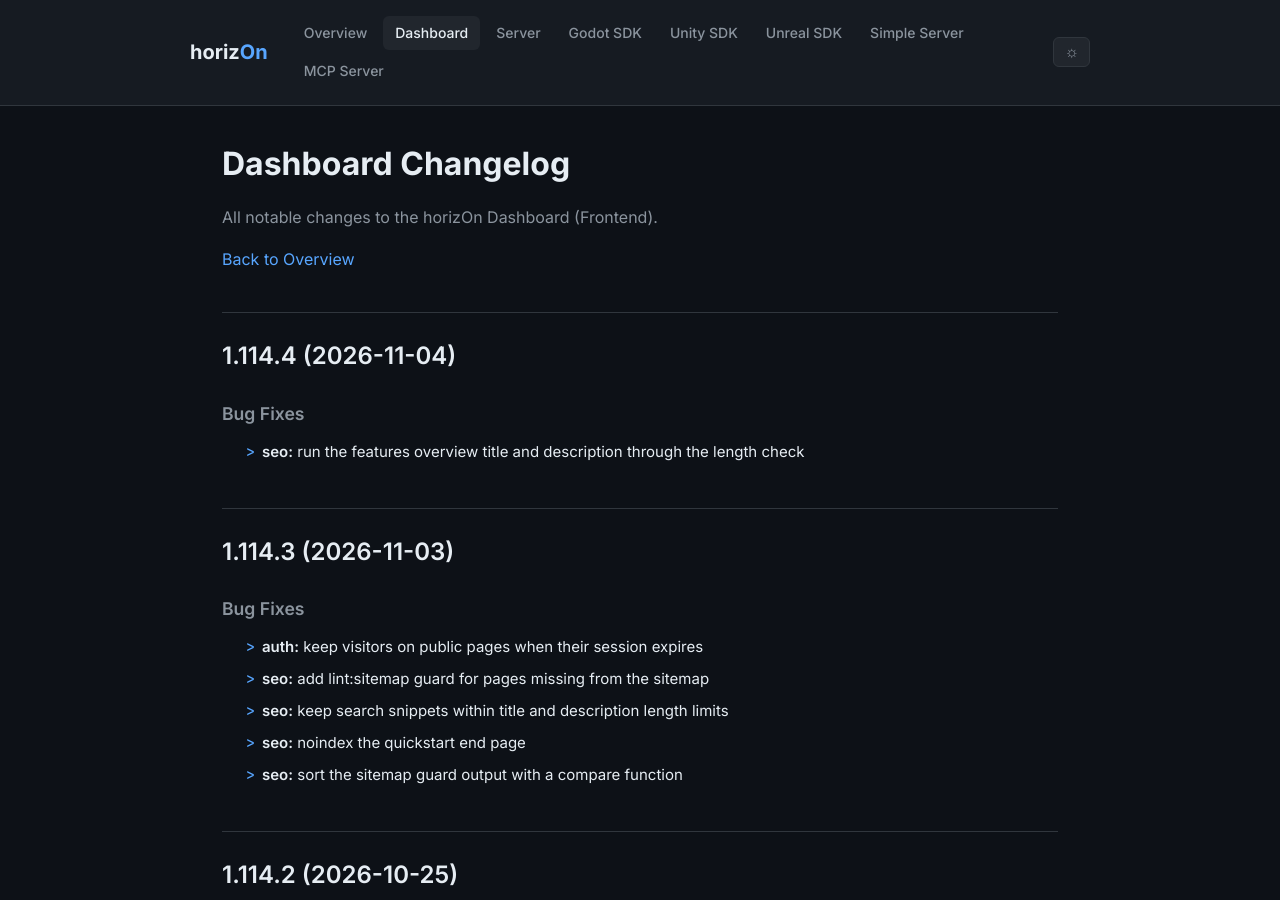
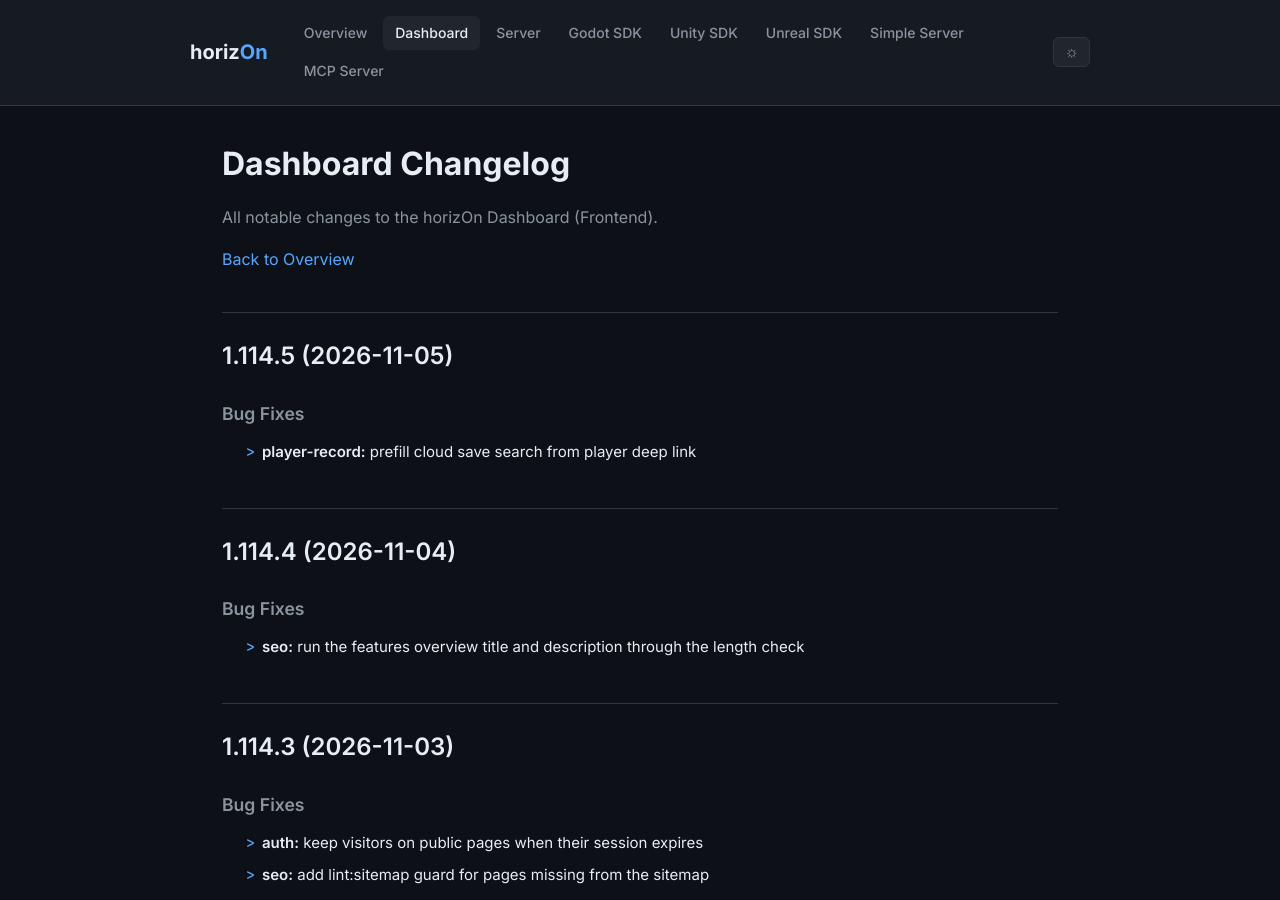
Before and after one commit to ProjectMakersDE/horizOn-Changelog, a Jekyll site: the page built from dashboard-changelog.md, in a window 1280 px wide and 900 px high. Built offline with Jekyll 4.4.1, drawn with Linux system fonts in a browser that asks for light colours.

Commit message:
chore: reconcile changelogs

```diff
--- a/dashboard-changelog.md
+++ b/dashboard-changelog.md
@@ -8,6 +8,13 @@ title: Dashboard Changelog
 All notable changes to the horizOn Dashboard (Frontend).
 
 [Back to Overview](.)
+
+## 1.114.5 (2026-11-05)
+
+
+### Bug Fixes
+
+* **player-record:** prefill cloud save search from player deep link
 
 ## 1.114.4 (2026-11-04)
 
```
Also changed, not shown: index.md (+1 -1 lines).
